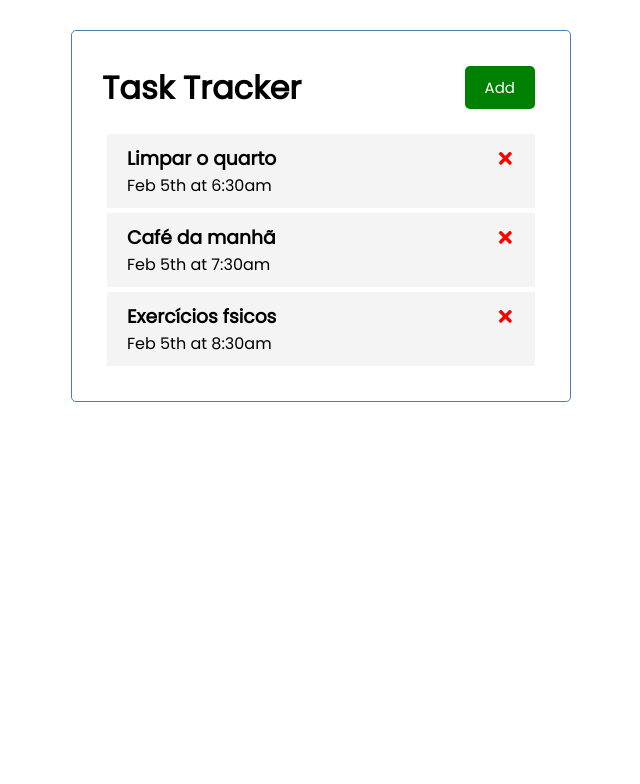
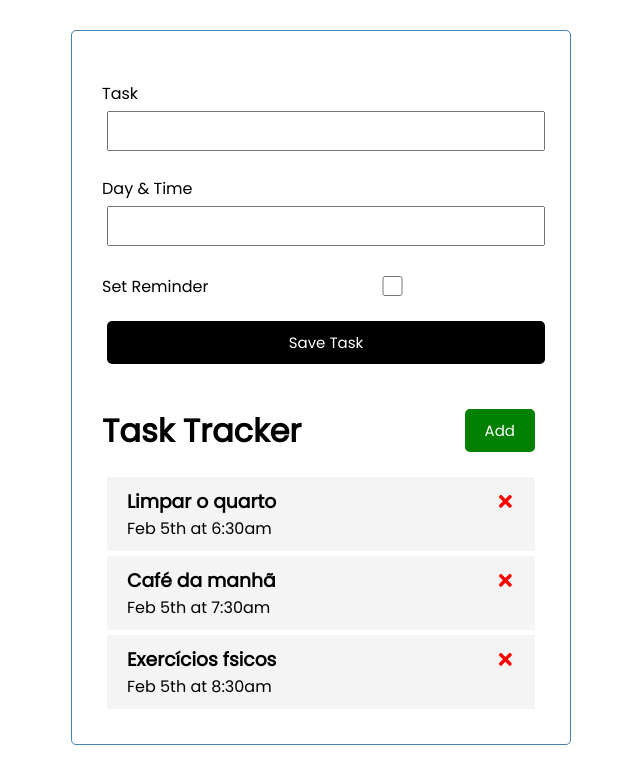
Before and after one commit to RafaelJP13/task-tracker-front, a React (Create React App) app: page / in a window 1280 px wide. Shown: the top 784 px of the page, without its empty margins (319-959 px from the left). Built offline with nearby package versions, Linux system fonts and the light colour scheme.

Commit message:
Add task form and control task form state

```diff
--- a/src/App.js
+++ b/src/App.js
@@ -1,6 +1,7 @@
 import {useState} from 'react'
 import Header from './components/Header'
 import Tasks from './components/Tasks'
+import AddTask from './components/AddTask'
 
 const  App = () => {
 
@@ -48,6 +49,7 @@
 
   return (
     <div className="container">
+      <AddTask/>
       <Header/>
       {tasks.length > 0
       ?
--- /dev/null
+++ b/src/components/AddTask.js
@@ -0,0 +1,28 @@
+import { useState } from "react"
+
+const AddTask = () => {
+
+    const [text, setText] = useState('')
+    const [day, setDay] = useState('')
+    const [reminder, setReminder] = useState(false)
+
+  return (
+    <form className='add-form'>
+        <div className='form-control'>
+            <label>Task</label>
+            <input type='text' value={text} onChange={e => setText(e.target.value)} palceholder='Add Task'/>
+        </div>
+        <div className='form-control'>
+            <label>Day & Time</label>
+            <input type='text' value={day}  onChange={e => setDay(e.target.value)} palceholder='Add day & Time'/>
+        </div>
+        <div className='form-control form-control-check'>
+            <label>Set Reminder</label>
+            <input type='checkbox' value={reminder}  onChange={e => setReminder(e.currentTarget.checked)} />
+        </div>
+        <input className='btn btn-block' type='submit' value='Save Task'/>
+    </form>
+  )
+}
+
+export default AddTask
```
